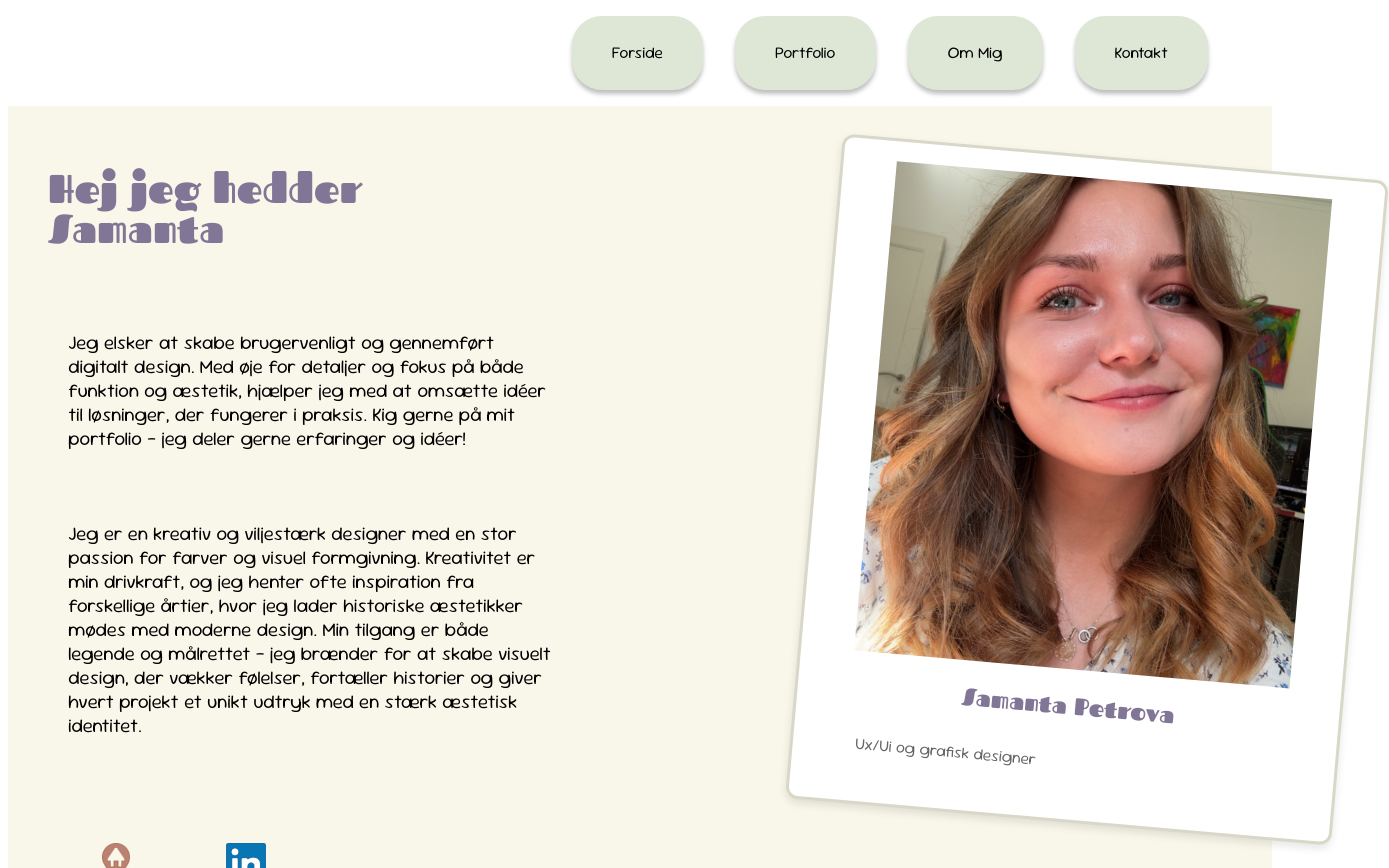
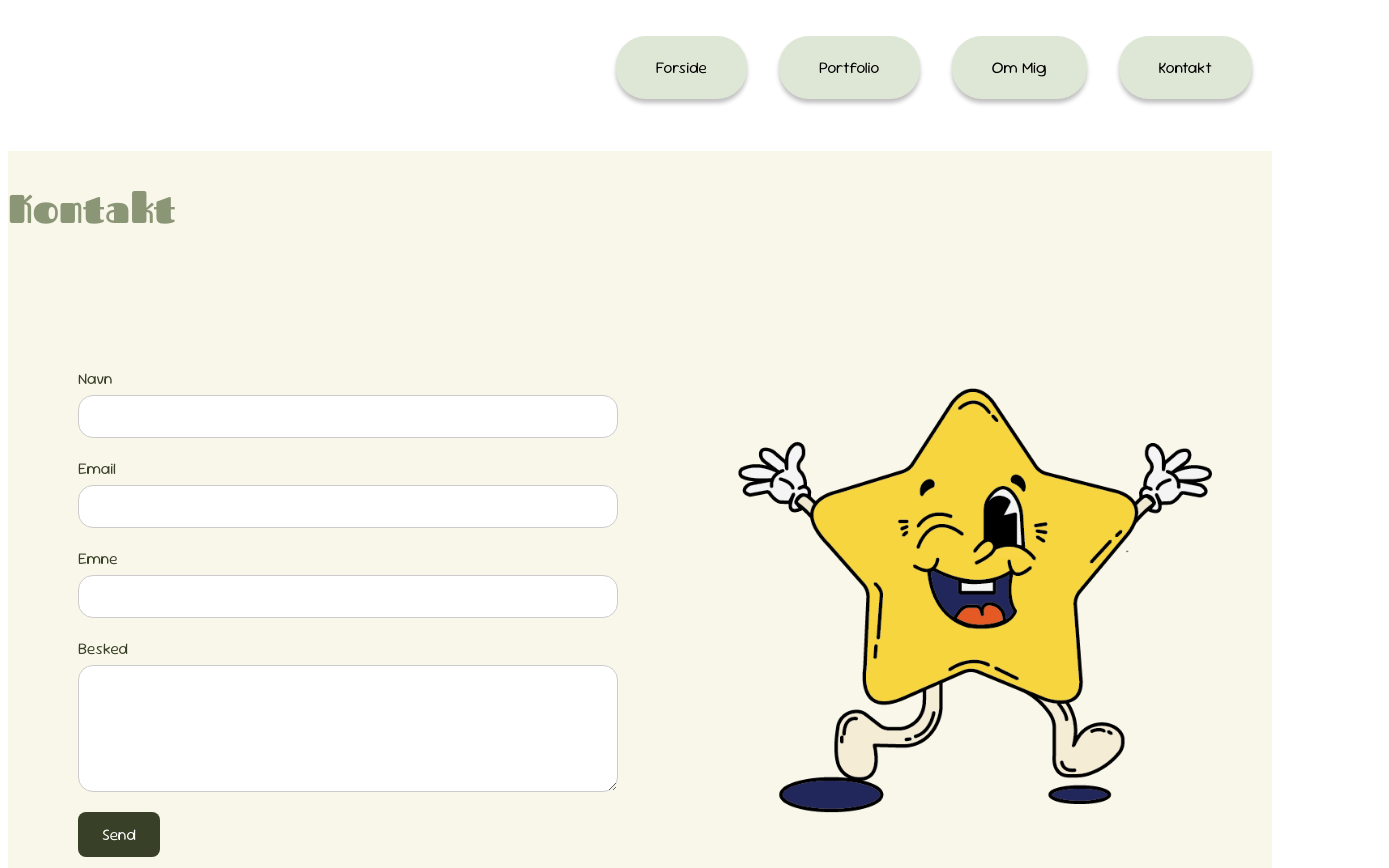
Before and after one commit to Samanta-Petrova/MBYSammyWP, a Vue app in the folder portfolio-opgave/: page /#/kontakt in a window 1280 px wide. Shown: the top 868 px of the page, 1389 px wide, since content can reach past the window. Built offline with nearby package versions, Linux system fonts and the light colour scheme.

Commit message:
Rettelser i forside, tilføjelse af cards, kompetance beskrivelse

```diff
--- a/portfolio-opgave/src/App.vue
+++ b/portfolio-opgave/src/App.vue
@@ -10,7 +10,7 @@
 
 
 <script>
-import NavHeader from './components/Header.vue' // sørg for stien er korrekt
+import NavHeader from './components/Header.vue'
 
 export default {
   name: 'App',
--- a/portfolio-opgave/src/assets/style.css
+++ b/portfolio-opgave/src/assets/style.css
@@ -22,7 +22,6 @@
   font-variation-settings:
     "wdth" 100;
   padding: 0;
-  line-height: 2rem;
 }
 
 a {
@@ -48,6 +47,7 @@ p{
 :root {
   --KnappeGreen: #DEE6D6;
   --PrimePurple: #817696;
+  --PrimeGreen: #8B9676;
   --BGGreen: #E3EDD9;
   --BGBaige: #F9F6EA;
   --BGPurple: #F0E9F9;
@@ -57,48 +57,6 @@ p{
 
 }
 
-/* Nav */
-.navConteiner {
-  display: flex;
-  justify-content: end;
-  text-align: center;
-  gap: 2rem;
-  padding-right: 4rem;
-
-}
-
-.navConteiner li {
-  list-style-type: none;
-  padding: 1.3rem;
-  padding-left: 2.5rem;
-  padding-right: 2.5rem;
-  align-items: end;
-  background-color: var(--KnappeGreen);
-  border-radius: 30px;
-  box-shadow: 0px 4px 4px rgba(0, 0, 0, 0.25);
-}
-
-.navConteinerUBG {
-  display: flex;
-  justify-content: end;
-  text-align: center;
-  gap: 2rem;
-  padding-right: 4rem;
-}
-
-.navConteinerUBG li {
-  list-style-type: none;
-  padding: 1.3rem;
-  padding-left: 2.5rem;
-  padding-right: 2.5rem;
-  align-items: end;
-  background-color: var(--KnappeGreen);
-  border-radius: 30px;
-  box-shadow: 0px 4px 4px rgba(0, 0, 0, 0.25);
-}
-
-/**/
-/**/
 
 /* Forside -  intro */
 .backgroundColorBeige {
@@ -229,6 +187,13 @@ width: 437px;
     margin-top: 2rem;
       font-size: 2.5rem;
       padding-bottom: var(--MediumPaddingh);
+}
+.LillaBoksOverskrift{
+    margin-top: 2rem;
+      font-size: 2.5rem;
+      padding-bottom: var(--MediumPaddingh);
+      color: var(--PrimeGreen);
+      padding-top: 30px;
 }
 
 .portfolioSektion h2 {
--- /dev/null
+++ b/portfolio-opgave/src/components/Contactform.vue
@@ -0,0 +1,103 @@
+<script setup>
+import { reactive } from 'vue'
+
+const form = reactive({
+  name: '',
+  email: '',
+  subject: '',
+  message: ''
+})
+
+const handleSubmit = () => {
+  console.log('Form submitted:', form)
+  // You can add actual submission logic here (e.g. fetch or axios)
+}
+</script>
+
+
+<template>
+  <section class="contact-wrapper">
+    <form class="contact-form" @submit.prevent="handleSubmit">
+      <div class="form-group">
+        <label for="name">Navn</label>
+        <input type="text" id="name" v-model="form.name" required />
+      </div>
+
+      <div class="form-group">
+        <label for="email">Email</label>
+        <input type="email" id="email" v-model="form.email" required />
+      </div>
+
+      <div class="form-group">
+        <label for="subject">Emne</label>
+        <input type="text" id="subject" v-model="form.subject" required />
+      </div>
+
+      <div class="form-group">
+        <label for="message">Besked</label>
+        <textarea id="message" v-model="form.message" rows="5" required></textarea>
+      </div>
+
+      <button type="submit" class="send-button">Send</button>
+    </form>
+  </section>
+</template>
+
+
+<style scoped>
+.contact-wrapper {
+  display: flex;
+  align-items: flex-start;
+  gap: 40px;
+  padding: 30px;
+  flex: 1;
+}
+
+.contact-form {
+  max-width: 700px;
+  width: 100%;
+  flex: 1;
+}
+
+.contact-title {
+  font-size: 2rem;
+  margin-bottom: 20px;
+  color: #384127;
+}
+
+.form-group {
+  margin-bottom: 20px;
+  display: flex;
+  flex-direction: column;
+}
+
+label {
+  margin-bottom: 6px;
+  color: #384127;
+}
+
+input,
+textarea {
+  padding: 10px;
+  border: 1px solid #ccc;
+  border-radius: 15px;
+  font-size: 1rem;
+}
+
+.send-button {
+  background-color: #384127;
+  color: #fff;
+  border: none;
+  padding: 12px 24px;
+  font-size: 1rem;
+  border-radius: 8px;
+  cursor: pointer;
+  transition: background-color 0.3s ease;
+}
+
+.send-button:hover {
+  background-color: #8e9d7f;
+}
+
+
+</style>
--- a/portfolio-opgave/src/components/Header.vue
+++ b/portfolio-opgave/src/components/Header.vue
@@ -36,6 +36,25 @@ export default {
 
 
 <style scoped>
+.navConteiner {
+  display: flex;
+  justify-content: end;
+  text-align: center;
+  gap: 2rem;
+  padding-right: 4rem;
+  padding: 20px;
 
-/* */
+}
+
+.navConteiner li {
+  list-style-type: none;
+  padding: 1.3rem;
+  padding-left: 2.5rem;
+  padding-right: 2.5rem;
+  align-items: end;
+  background-color: var(--KnappeGreen);
+  border-radius: 30px;
+  box-shadow: 0px 4px 4px rgba(0, 0, 0, 0.25);
+}
+
 </style>
--- a/portfolio-opgave/src/pages/Home.vue
+++ b/portfolio-opgave/src/pages/Home.vue
@@ -1,12 +1,10 @@
 <script>
-import PortfolioCards from "../components/PortfolioCards.vue";
-
-import "../assets/style.css";
+import Card from "../components/Card.vue"
 
 export default {
   name: "Home",
   components: {
-    PortfolioCards
+    Card
   },
   data() {
   return {
@@ -18,25 +16,45 @@ export default {
     iconPs: "/img/PS.png",
     iconAi: "/img/AI.png",
     iconId: "/img/Id.png",
-      homeCards: [
+
+    activeTab: "webdesign",
+webdesignCards: [
         {
           image: "/img/RSOK.jpg",
           title: "Rold Skov <br /> Orienteringsklub",
-          description: "I Rold Skov ligger lokalerne til Rold Skov Orienteringsklub...",
-          link: "/rsok"
+          caption: "Kør musen over mig ",
+          description:
+            "I Rold Skov ligger lokalerne til Rold Skov Orienteringsklub (herefter RSOK), som er en aktiv orienteringsløbeklub. Klubben har en stærk tilknytning til den naturskønne skov og tilbyder aktiviteter, der kombinerer motion, mental udfordring og socialt fællesskab",
+          route: "/rsok"
         },
         {
           image: "/img/AaKFUM.jpg",
           title: "KFUM Aalborg",
-          description: "Lorem ipsum dolor sit amet consectetur adipisicing elit..."
+          caption: "Kør musen over mig ",
+          description:
+            "KFUM Aalborg er en ungdomsorganisation med fokus på fællesskab og aktiviteter.",
+          route: "/kfum"
+        },
+
+
+      ]
+
   }
-      ]
-    };
 }
-};
+
+    }
 </script>
 
 
+export default {
+  name: "Card",
+  props: {
+    card: {
+      type: Object,
+      required: true
+    }
+  }
+};
 
 <template>
   <main>
@@ -89,6 +107,9 @@ export default {
 
     <section class="kompetanceSektion">
       <h2 class="Overskrift">Kompetancer</h2>
+      <p>Jeg har erfaring med webudvikling og kan arbejde med HTML, CSS, JavaScript, WordPress og Vue, hvilket gør mig i stand til at bygge både statiske og dynamiske hjemmesider.  </p>
+      <p>Fra min tidligere uddannelse i grafisk design har jeg også solide kompetencer i Adobe Photoshop, Illustrator og InDesign, som jeg bruger til visuel kommunikation, grafisk layout og designopgaver.</p>
+      <p>Kombinationen af tekniske og kreative færdigheder giver mig mulighed for både at udvikle funktionelle løsninger og skabe visuelt gennemarbejdede resultater.</p>
       <div class="KSlogoer">
         <div class="mmdIkoner">
           <img :src="iconHtml" alt="HTML ikon" />
@@ -102,10 +123,22 @@ export default {
         </div>
       </div>
     </section>
-   <section>
-<PortfolioCards :cards="homeCards" />
 
+
+
+    <section class="portfolioSektion BackgroundColorGreen card-section ">
+
+      <h2 class="Overskrift">Nyeste cases</h2>
+      <div class="card-grid">
+       <div class="flip-card" v-for="(card, index) in webdesignCards" :key="index">
+        <Card :card="card" />
+      </div>
+        <router-link to="/portfolio">
+          <img class="PointerStar" src="/img/StarWTekst.png" alt="Se mere stjerne" />
+        </router-link>
+      </div>
     </section>
+
   </main>
   <footer>
   </footer>
@@ -114,5 +147,7 @@ export default {
 
 
 <style scoped>
-/* Optional scoped styles */
+.PointerStar{
+  width: 90%;
+}
 </style>
--- a/portfolio-opgave/src/pages/Kontakt.vue
+++ b/portfolio-opgave/src/pages/Kontakt.vue
@@ -1,35 +1,42 @@
+
+
+<script>
+import ContactForm from '../components/Contactform.vue'
+
+export default {
+  name: "Kontakt",
+  components: {
+    ContactForm
+  }
+}
+</script>
+
 <template>
   <main>
-    <section class="IfoForside">
-      <div class="introSektion backgroundColorBeige">
-        <div class="infoSektion">
-          <h1 class="Overskrift">Hej jeg hedder <br />Samanta</h1>
-          <p>Jeg elsker at skabe brugervenligt og gennemført digitalt design...</p>
-        </div>
-
-        <div class="ProfileCard">
-          <img src="./Assets/Photos/IMG_0068.JPG" alt="" class="CardBillede" />
-          <h2>Samanta Petrova</h2>
-          <p>Ux/Ui og grafisk designer</p>
-        </div>
-
-        <div class="Introikoner">
-          <div id="lokation">
-            <img src="./Assets/Photos/Ikoner/lokation.png" alt="lokation ikon" />
-            <p>Aalborg</p>
-          </div>
-          <div id="linkedIn">
-            <img src="./Assets/Photos/Ikoner/IN.png" alt="Linked in logo" />
-            <p>Linked In</p>
-          </div>
-        </div>
-      </div>
-    </section>
-  </main>
+  <h2 class="LillaBoksOverskrift">Kontakt</h2>
+  <div class="kontakt-page">
+    <ContactForm />
+    <img class="star" src="/img/ThestaropenArms.png" alt="">
+  </div>
+</main>
 </template>
 
-<script>
-export default {
-  name: "Kontakt",
+<style scoped>
+.kontakt-page {
+  padding: 40px;
+  display: flex;
+  gap: 40px;
+  align-items: flex-start;
 }
-</script>
+
+.kontakt-page img.star {
+  max-width: 40%;
+  height: auto;
+  margin-right: 20px;
+}
+
+main{
+  background-color: #F9F6EA;
+}
+
+</style>
--- a/portfolio-opgave/src/router/index.js
+++ b/portfolio-opgave/src/router/index.js
@@ -1,4 +1,4 @@
-import { createRouter, createWebHistory } from 'vue-router'
+import { createRouter, createWebHashHistory } from 'vue-router'
 import Home from '../pages/Home.vue'
 import Portfolio from '../pages/Portfolio.vue'
 import Kontakt from '../pages/Kontakt.vue'
@@ -18,7 +18,7 @@ const routes = [
 ]
 
 const router = createRouter({
-  history: createWebHistory(),
+  history: createWebHashHistory(),
   routes,
 })
 
```
Also changed, not shown: portfolio-opgave/public/img/StarWTekst.png (added). Lines whose indentation alone changed are shown as unchanged.
